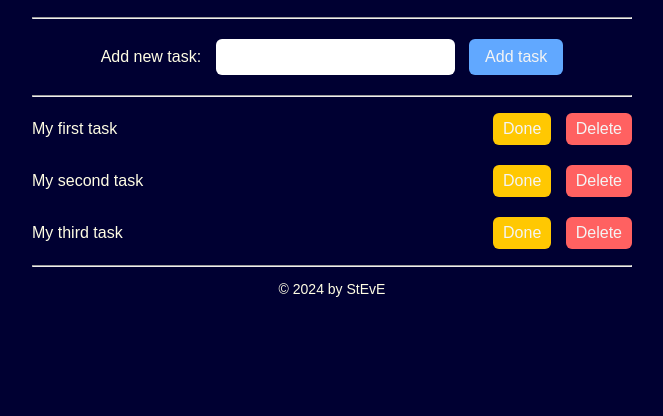
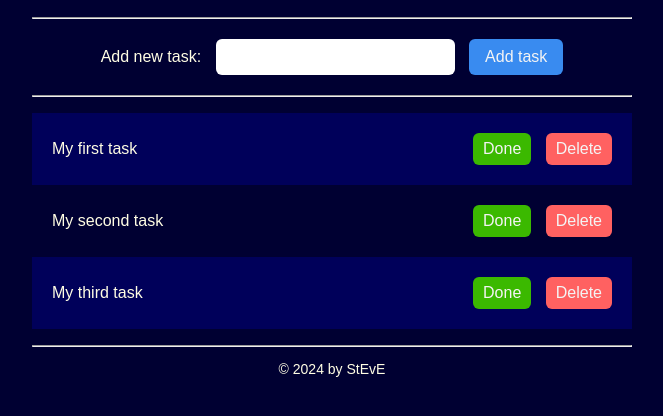
Before and after one commit to steve25/02_css_basic, a plain HTML site: page index.html in a window 1280 px wide. Shown: the part 152-568 px from the top of the page, without its empty margins (308-971 px from the left). Drawn offline with Linux system fonts and the light colour scheme.

Commit message:
change colors and tasks li

```diff
--- a/assets/styles/style.css
+++ b/assets/styles/style.css
@@ -73,11 +73,11 @@ button {
 }
 
 .add-button {
-  background-color: #61a8ff;
+  background-color: #398bf0;
 }
 
 .done-button {
-  background-color: #ffc802;
+  background-color: #3bb900;
   padding: 0 10px;
 }
 
@@ -94,11 +94,11 @@ main li {
   display: flex;
   justify-content: space-between;
   align-items: center;
-  margin-bottom: 20px;
+  padding: 20px;
 }
 
-main li:last-child {
-  margin-bottom: 0;
+main li:nth-child(odd) {
+  background-color: #00005a;
 }
 
 footer {
```
